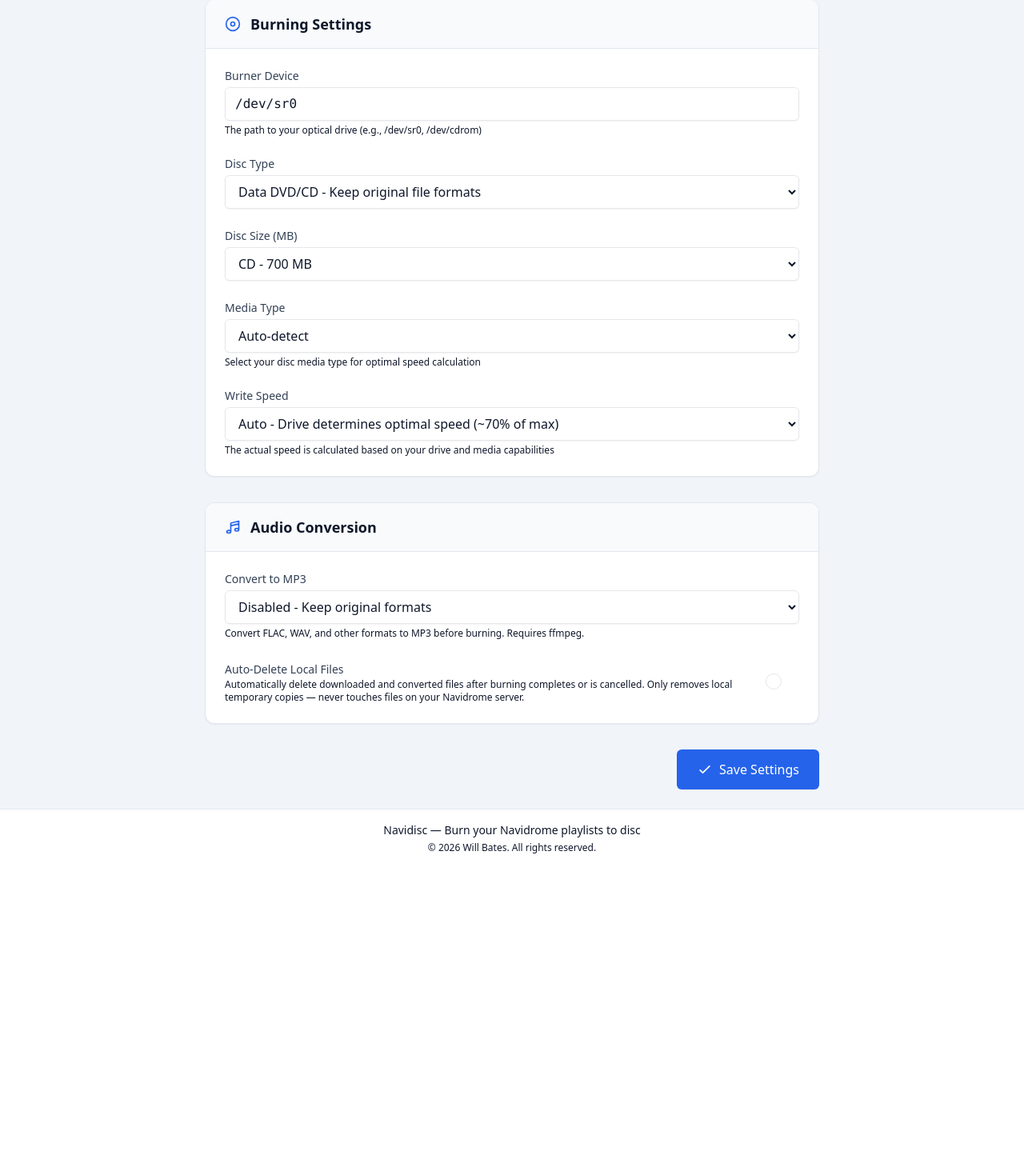
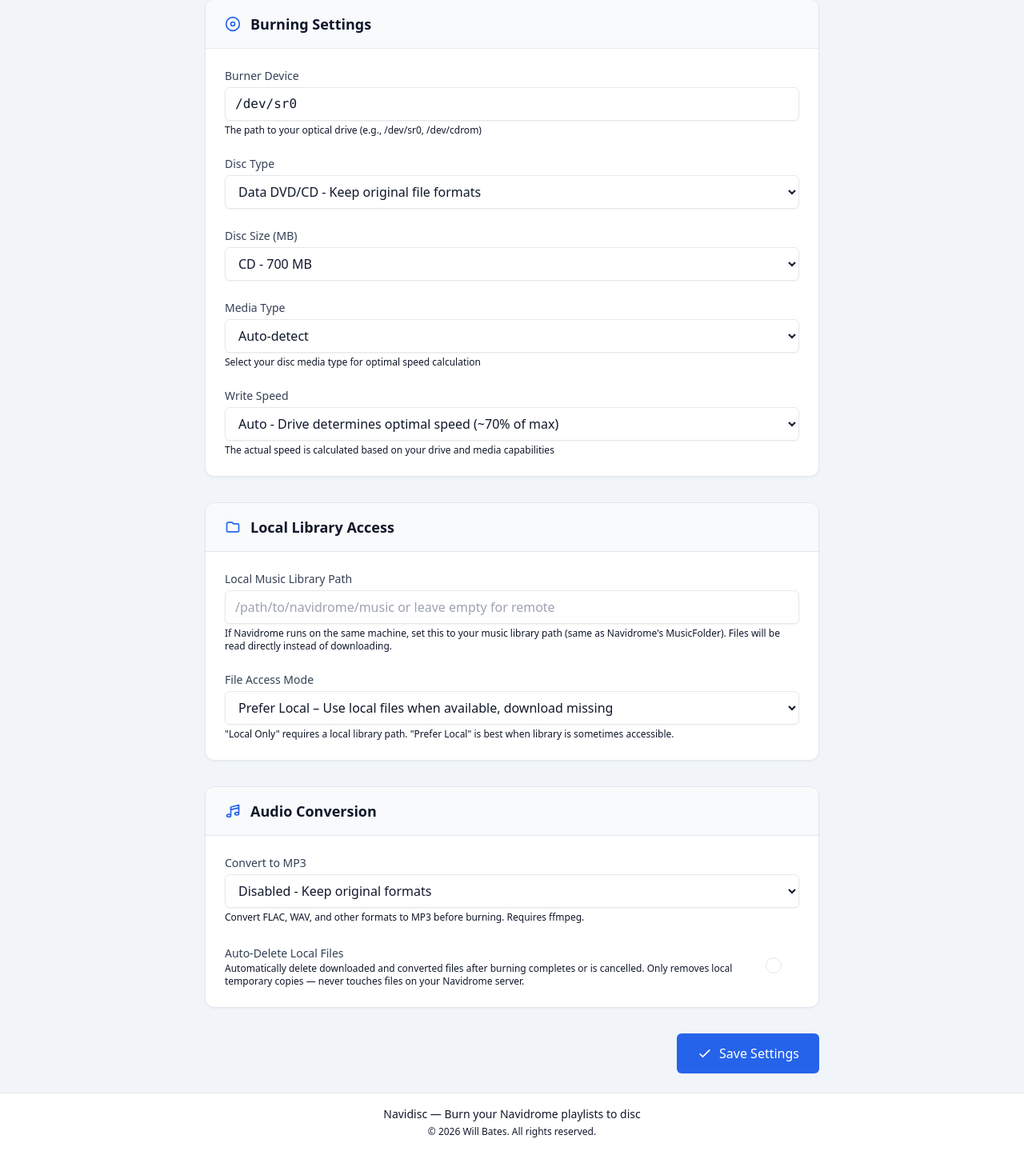
Before and after one commit to WB2024/Navidisc, a FastAPI app: template src/navidisc/web/templates/settings.html in a window 1280 px wide. Shown: the part 649-2088 px from the top of the page at 80% size. Before the commit the page ends 1716 px from the top, so only its background shows below. Run offline with FastAPI, Linux system fonts and the light colour scheme; the template is opened without the code that fills it, so the values that code supplies are empty; parts of the project's set-up code (start-up, migrations or seed data) failed here and were passed over; some libraries are stand-ins or nearby versions.

Commit message:
feat: Add local library path configuration and download mode options in settings

```diff
--- a/src/navidisc/config.py
+++ b/src/navidisc/config.py
@@ -68,6 +68,10 @@ class MediaConfig(BaseModel):
     staging_dir: Path = Field(
         default=Path("/tmp/navidisc"),
         description="Directory for staging files before burning"
+    )
+    local_library_path: Path | None = Field(
+        default=None,
+        description="Path to local Navidrome music library (skip downloads when set)"
     )
     download_mode: DownloadMode = Field(
         default=DownloadMode.DOWNLOAD_IF_MISSING,
--- a/src/navidisc/web/templates/settings.html
+++ b/src/navidisc/web/templates/settings.html
@@ -261,6 +261,66 @@
             </div>
         </div>
 
+        <!-- Local Library Settings -->
+        <div class="bg-white dark:bg-surface-800 rounded-xl shadow-sm border border-surface-200 dark:border-surface-700 overflow-hidden">
+            <div class="px-6 py-4 border-b border-surface-200 dark:border-surface-700 bg-surface-50 dark:bg-surface-800/50">
+                <div class="flex items-center">
+                    <svg class="h-5 w-5 text-primary-600 dark:text-primary-400" fill="none" viewBox="0 0 24 24" stroke="currentColor">
+                        <path stroke-linecap="round" stroke-linejoin="round" stroke-width="2"
+                              d="M3 7v10a2 2 0 002 2h14a2 2 0 002-2V9a2 2 0 00-2-2h-6l-2-2H5a2 2 0 00-2 2z"/>
+                    </svg>
+                    <h2 class="ml-3 text-lg font-semibold text-surface-900 dark:text-white">
+                        Local Library Access
+                    </h2>
+                </div>
+            </div>
+            <div class="px-6 py-6 space-y-6">
+                <!-- Local Library Path -->
+                <div>
+                    <label for="local_library_path" class="block text-sm font-medium text-surface-700 dark:text-surface-300">
+                        Local Music Library Path
+                    </label>
+                    <input type="text" name="local_library_path" id="local_library_path"
+                           value="{{ config.media.local_library_path or '' if config else '' }}"
+                           placeholder="/path/to/navidrome/music or leave empty for remote"
+                           class="mt-1 block w-full rounded-md border-surface-300 dark:border-surface-600
+                                  bg-white dark:bg-surface-700 text-surface-900 dark:text-white
+                                  shadow-sm focus:border-primary-500 focus:ring-primary-500
+                                  px-3 py-2 border">
+                    <p class="mt-1 text-xs text-surface-500 dark:text-surface-400">
+                        If Navidrome runs on the same machine, set this to your music library path
+                        (same as Navidrome's MusicFolder). Files will be read directly instead of downloading.
+                    </p>
+                </div>
+
+                <!-- Download Mode -->
+                <div>
+                    <label for="download_mode" class="block text-sm font-medium text-surface-700 dark:text-surface-300">
+                        File Access Mode
+                    </label>
+                    <select name="download_mode"
+                            id="download_mode"
+                            class="mt-1 block w-full rounded-md border-surface-300 dark:border-surface-600
+                                   bg-white dark:bg-surface-700 text-surface-900 dark:text-white
+                                   shadow-sm focus:border-primary-500 focus:ring-primary-500
+                                   px-3 py-2 border">
+                        <option value="local-only" {% if config and config.media.download_mode.value == 'local-only' %}selected{% endif %}>
+                            Local Only – Use files from local library path (no downloads)
+                        </option>
+                        <option value="download-if-missing" {% if not config or config.media.download_mode.value == 'download-if-missing' %}selected{% endif %}>
+                            Prefer Local – Use local files when available, download missing
+                        </option>
+                        <option value="download-always" {% if config and config.media.download_mode.value == 'download-always' %}selected{% endif %}>
+                            Always Download – Download all files from server
+                        </option>
+                    </select>
+                    <p class="mt-1 text-xs text-surface-500 dark:text-surface-400">
+                        "Local Only" requires a local library path. "Prefer Local" is best when library is sometimes accessible.
+                    </p>
+                </div>
+            </div>
+        </div>
+
         <!-- Audio Conversion Settings -->
         <div class="bg-white dark:bg-surface-800 rounded-xl shadow-sm border border-surface-200 dark:border-surface-700 overflow-hidden">
             <div class="px-6 py-4 border-b border-surface-200 dark:border-surface-700 bg-surface-50 dark:bg-surface-800/50">
```
Also changed, not shown: src/navidisc/core/orchestrator.py (+6 -1 lines), src/navidisc/web/routes.py (+6 -1 lines).
